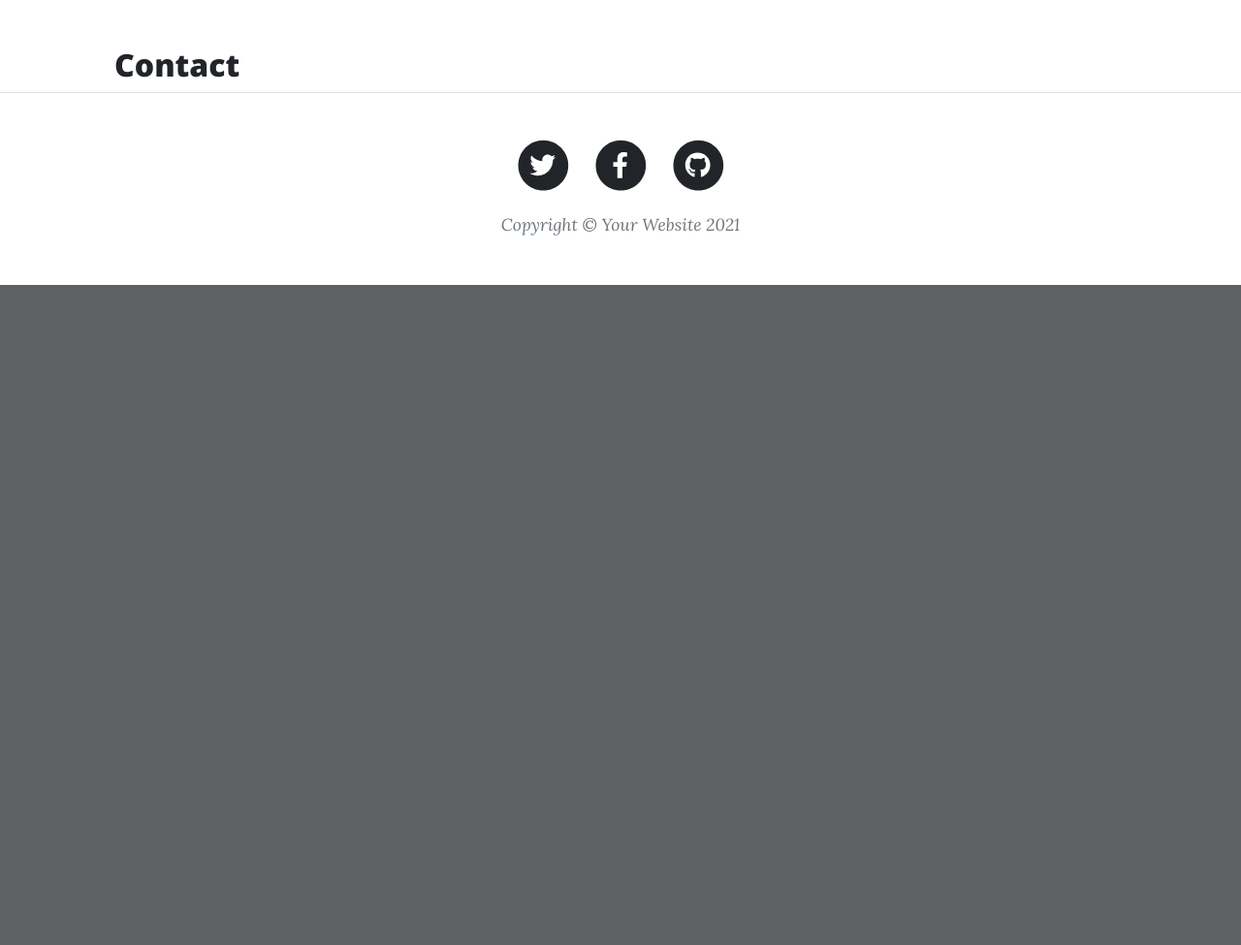
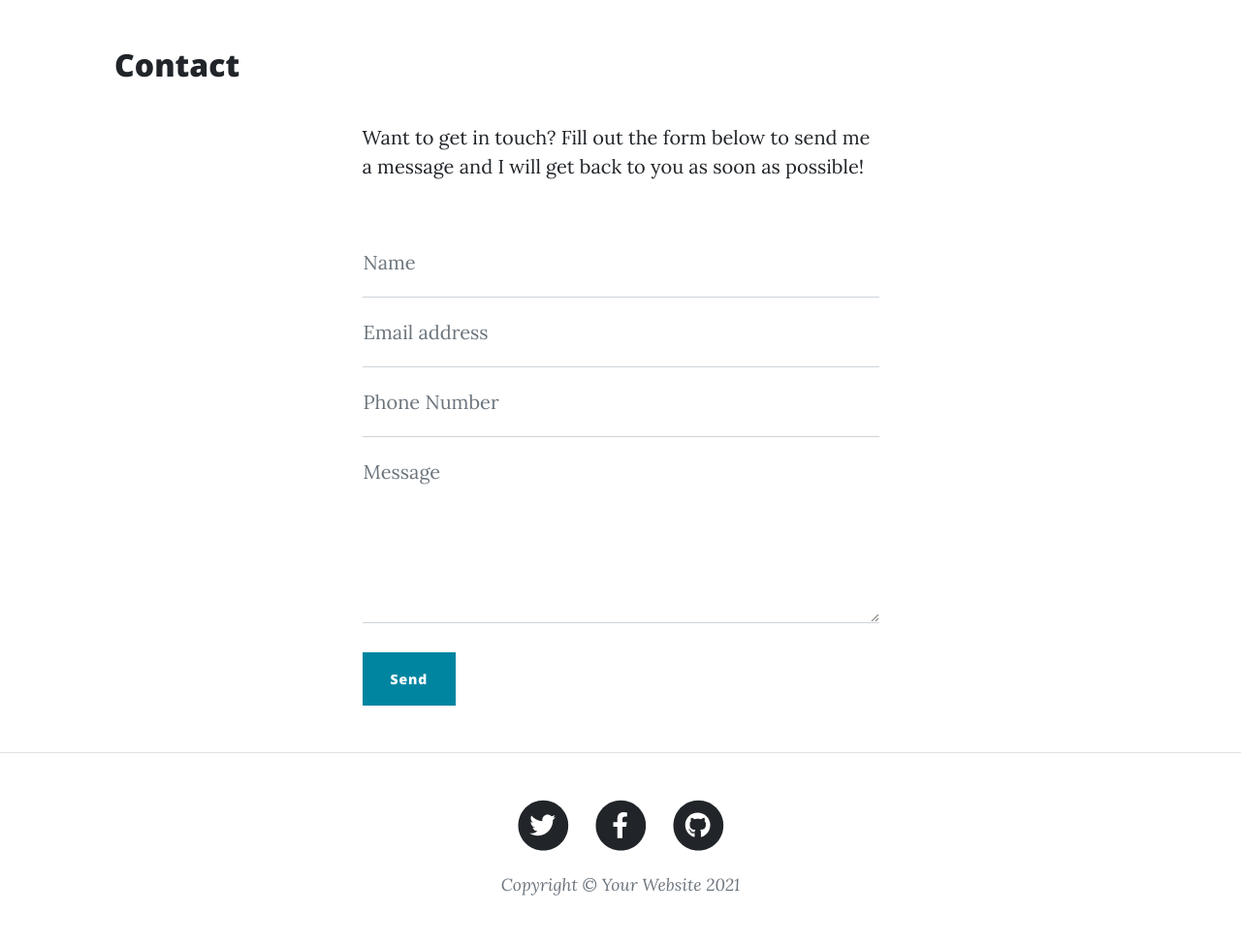
Before and after one commit to Koko-66/flask, a Flask app: page /contact in a window 1280 px wide. Shown: the part 628-1603 px from the top of the page at 97% size. Before the commit the page ends 922 px from the top, so only its background shows below. Run offline with Flask 2, Linux system fonts and the light colour scheme; some libraries are stand-ins or nearby versions.

Commit message:
Add contact form

```diff
--- a/run.py
+++ b/run.py
@@ -1,9 +1,12 @@
 import json
 import os
-from flask import Flask, render_template  # import a class Flask from flask
+from flask import Flask, render_template, request, flash  # import a class Flask from flask
+if os.path.exists("env.py"):
+    import env
 
 # create an instance of Flask class and store it in app variable (customary)
 app = Flask(__name__)
+app.secret_key = os.environ.get("SECRET_KEY")
 
 
 @app.route("/")
@@ -31,8 +34,10 @@ def about_member(member_name):
     return render_template("member.html", member=member)
 
 
-@app.route("/contact")
+@app.route("/contact", methods=["GET", "POST"])
 def contact():
+    if request.method == "POST":
+        flash(f"Thanks {request.form.get('name')}. We have received your message.")
     return render_template("contact.html", page_title="Contact")
 
 
--- a/templates/contact.html
+++ b/templates/contact.html
@@ -1,4 +1,87 @@
 {% extends "base.html" %}
 {% block content %}
     <h2>{{ page_title }}</h2>
+
+    <div class="container px-4 px-lg-5">
+        <div class="row gx-4 gx-lg-5 justify-content-center">
+            <div class="col-md-10 col-lg-8 col-xl-7">
+
+                {% with messages = get_flashed_messages() %}
+                    {% if messages %}
+                        <ul class="flashes">
+                            {% for message in messages %}
+                                <li>{{ message }}</li>
+                            {% endfor %}
+                        </ul>
+                    {% endif %}
+                {% endwith %}
+                <p>Want to get in touch? Fill out the form below to send me a message and I will get back to you as soon
+                    as possible!</p>
+                <div class="my-5">
+                    <!-- * * * * * * * * * * * * * * *-->
+                    <!-- * * SB Forms Contact Form * *-->
+                    <!-- * * * * * * * * * * * * * * *-->
+                    <!-- This form is pre-integrated with SB Forms.-->
+                    <!-- To make this form functional, sign up at-->
+                    <!-- https://startbootstrap.com/solution/contact-forms-->
+                    <!-- to get an API token!-->
+                    <form id="contactForm" method="POST" data-sb-form-api-token="API_TOKEN">
+                        <div class="form-floating">
+                            <input class="form-control" name="name" id="name" type="text" placeholder="Enter your name..."
+                                data-sb-validations="required" />
+                            <label for="name">Name</label>
+                            <div class="invalid-feedback" data-sb-feedback="name:required">A name is required.</div>
+                        </div>
+                        <div class="form-floating">
+                            <input class="form-control" name="email" id="email" type="email" placeholder="Enter your email..."
+                                data-sb-validations="required,email" />
+                            <label for="email">Email address</label>
+                            <div class="invalid-feedback" data-sb-feedback="email:required">An email is required.</div>
+                            <div class="invalid-feedback" data-sb-feedback="email:email">Email is not valid.</div>
+                        </div>
+                        <div class="form-floating">
+                            <input class="form-control" name="phone" id="phone" type="tel" placeholder="Enter your phone number..."
+                                data-sb-validations="required" />
+                            <label for="phone">Phone Number</label>
+                            <div class="invalid-feedback" data-sb-feedback="phone:required">A phone number is required.
+                            </div>
+                        </div>
+                        <div class="form-floating">
+                            <textarea class="form-control" id="message" placeholder="Enter your message here..."
+                                style="height: 12rem" data-sb-validations="required"></textarea>
+                            <label for="message" name="message">Message</label>
+                            <div class="invalid-feedback" data-sb-feedback="message:required">A message is required.
+                            </div>
+                        </div>
+                        <br />
+                        <!-- Submit success message-->
+                        <!---->
+                        <!-- This is what your users will see when the form-->
+                        <!-- has successfully submitted-->
+                        <div class="d-none" id="submitSuccessMessage">
+                            <div class="text-center mb-3">
+                                <div class="fw-bolder">Form submission successful!</div>
+                                To activate this form, sign up at
+                                <br />
+                                <a
+                                    href="https://startbootstrap.com/solution/contact-forms">https://startbootstrap.com/solution/contact-forms</a>
+                            </div>
+                        </div>
+                        <!-- Submit error message-->
+                        <!---->
+                        <!-- This is what your users will see when there is-->
+                        <!-- an error submitting the form-->
+                        <div class="d-none" id="submitErrorMessage">
+                            <div class="text-center text-danger mb-3">Error sending message!</div>
+                        </div>
+                        <!-- Submit Button-->
+                        <!-- <button class="btn btn-primary text-uppercase disabled" id="submitButton"
+                            type="submit">Send</button> -->
+                        <button type="submit" class="btn btn-primary" id="sendMessageButton">Send</button>
+                        <!-- <input type="submit"> -->
+                    </form>
+                </div>
+            </div>
+        </div>
+    </div>
 {% endblock %}
```
Also changed, not shown: 1 other file.
